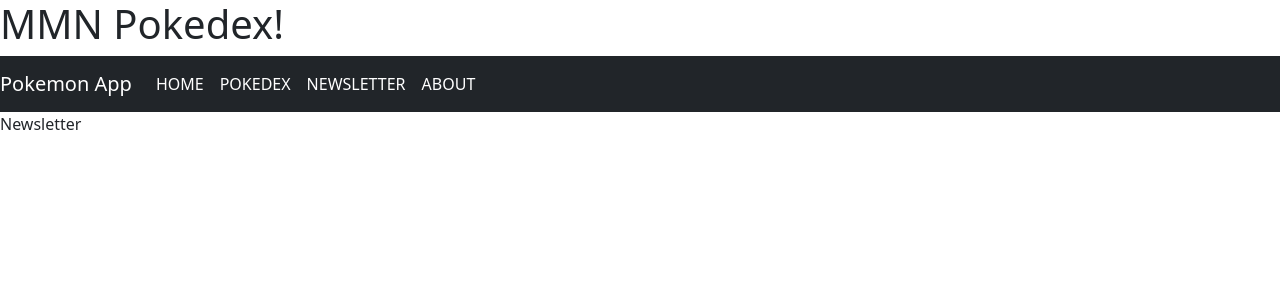
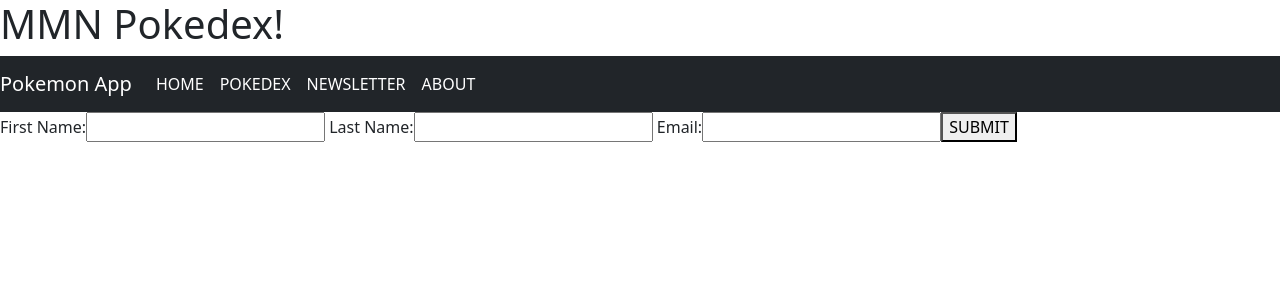
Before and after one commit to Capstone2-ScrumTeam/mmnPokeDex, a React (Create React App) app: page /newsletter in a window 1280 px wide. Shown: the top 300 px of the page. Built offline with nearby package versions, Linux system fonts and the light colour scheme.

Commit message:
added moe's newsletter

```diff
--- a/src/App.js
+++ b/src/App.js
@@ -1,8 +1,8 @@
 import "./App.css";
-import About from "./components/About/About";
+//import About from "./components/About/About";
 import Content from "./components/Content/Content";
 import Navigation from "./components/Navigation/Navigation";
-import Home from "./components/Home/Home";
+//import Home from "./components/Home/Home";
 import Newsletter from "./components/Newsletter/Newsletter";
 import { Switch, Route } from "react-router-dom";
 import PokeList from "./components/PokeList/PokeList";
@@ -19,9 +19,9 @@
 
       <main>
         <Switch>
-          <Route exact path="/">
+          {/* <Route exact path="/">
             <Home />
-          </Route>
+          </Route> */}
 
           <Route exact path="/content">
             <Content />
@@ -29,9 +29,9 @@
           <Route exact path="/newsletter">
             <Newsletter />
           </Route>
-          <Route exact path="/about">
+          {/* <Route exact path="/about">
             <About />
-          </Route>
+          </Route> */}
 
           <Route exact path="/pokemons" component={PokeList} />
           <Route exact path="/pokemons/:id" component={PokeAbilities} />
--- a/src/components/Newsletter/Newsletter.js
+++ b/src/components/Newsletter/Newsletter.js
@@ -1,10 +1,95 @@
-import React, { Component } from 'react';
+import React, { Component } from "react";
 
 class Newsletter extends Component {
+  constructor(props) {
+    super(props);
+    this.state = {
+      submitted: false,
+      firstName: "",
+      lastName: "",
+      email: "",
+    };
+  }
+
+  handleChange = (event) => {
+    this.setState({
+      [event.target.name]: event.target.value,
+    });
+  };
+
+  handleSubmit = (event) => {
+    event.preventDefault();
+    this.setState({
+      submitted: true,
+    });
+  };
+
+  handleReset = () => {
+    this.setState(() => {
+      return {
+        submitted: false,
+        firstName: "",
+        lastName: "",
+        email: "",
+      };
+    });
+  };
+
   render() {
+    if (this.state.submitted === true && this.state.email === "") {
+      return (
+        <section>
+          <p>
+            {" "}
+            Hey there {this.state.firstName} {this.state.lastName} ! please fill
+            out your email
+          </p>
+          <button onClick={this.handleReset}>RESET FIELDS</button>
+        </section>
+      );
+    } else if (this.state.submitted === true) {
+      return (
+        <section>
+          <p>
+            {" "}
+            Thank you very much {this.state.firstName} {this.state.lastName} for
+            signing up our newsletter!
+          </p>
+          <button onClick={this.handleReset}>RESET FIELDS</button>
+        </section>
+      );
+    } else
       return (
         <div>
-                Newsletter
+          <form onSubmit={this.handleSubmit}>
+            <label htmlFor="firstName">First Name: </label>
+            <input
+              type="text"
+              id="firstName"
+              name="firstName"
+              value={this.state.firstName}
+              onChange={this.handleChange}
+            ></input>
+            {"\n"}
+            <label htmlFor="lastName">Last Name: </label>
+            <input
+              type="text"
+              id="lastName"
+              name="lastName"
+              value={this.state.lastName}
+              onChange={this.handleChange}
+            ></input>
+            {"\n"}
+            <label htmlFor="email">Email: </label>
+            <input
+              type="email"
+              id="email"
+              name="email"
+              value={this.state.email}
+              onChange={this.handleChange}
+            ></input>
+            <button>SUBMIT</button>
+          </form>
         </div>
       );
   }
```
Lines whose indentation alone changed are shown as unchanged.
